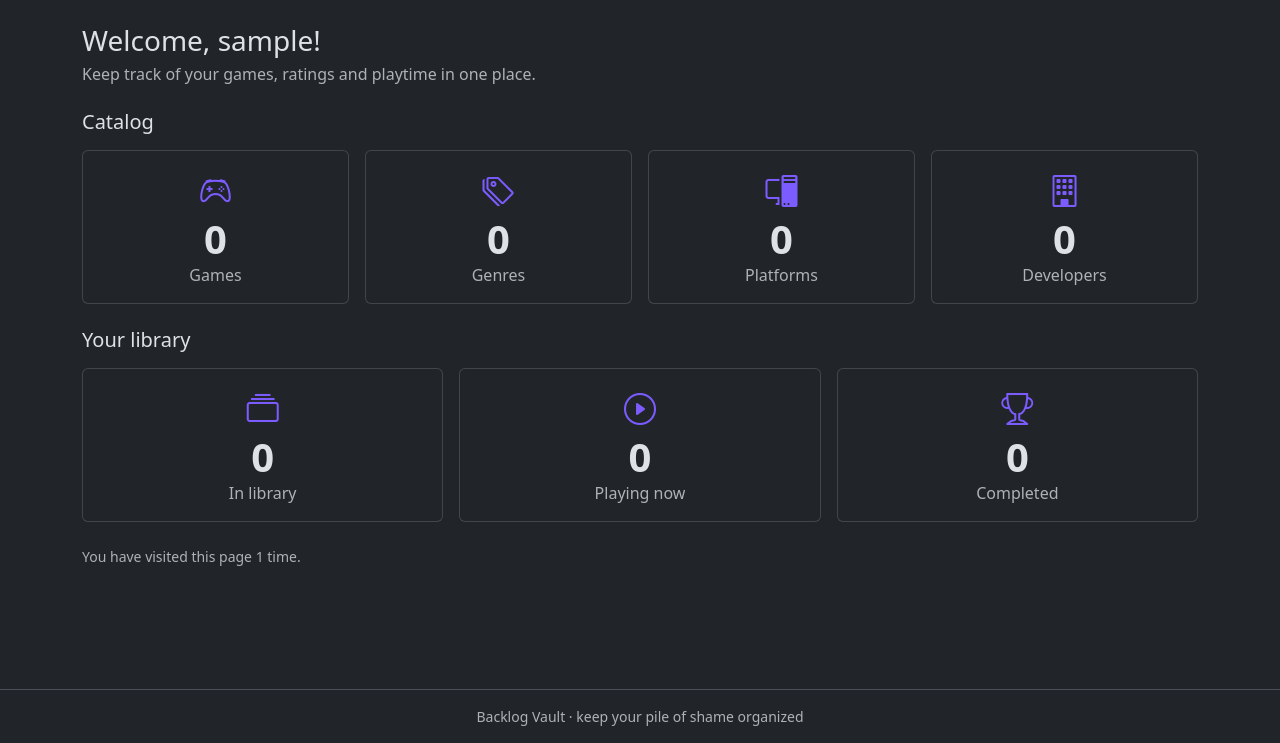
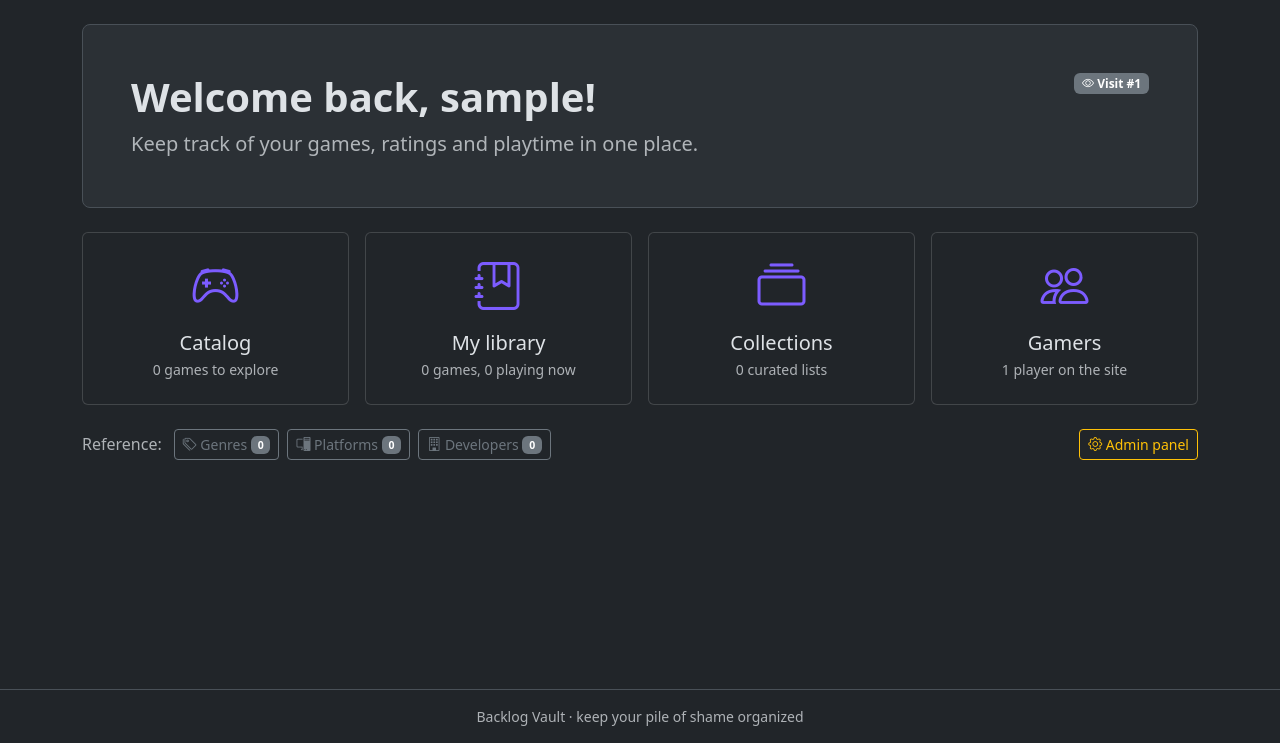
Before and after one commit to CemXokenc/backlog_vault, a Django app: page / in a window 1280 px wide. Shown: the part 57-800 px from the top of the page. Run offline with Django 5.2, Linux system fonts and the light colour scheme; the visitor is signed in with stand-in values (Sample User, id 1); data comes from the database, SQL or seed files in the repository; data that the repository does not hold is empty.

Commit message:
redesign home page with navigation tiles

```diff
--- a/templates/vault/index.html
+++ b/templates/vault/index.html
@@ -3,29 +3,76 @@
 {% block title %}Home{% endblock %}
 
 {% block content %}
-  <div class="mb-4">
-    <h1 class="h3 mb-1">Welcome, {{ user.nickname|default:user.username }}!</h1>
-    <p class="text-body-secondary mb-0">
-      Keep track of your games, ratings and playtime in one place.
-    </p>
+  <div class="p-4 p-md-5 mb-4 rounded-3 bg-body-tertiary border">
+    <div class="d-flex justify-content-between align-items-start gap-3">
+      <div>
+        <h1 class="display-6 fw-semibold mb-2">Welcome back, {{ user.nickname|default:user.username }}!</h1>
+        <p class="lead text-body-secondary mb-0">
+          Keep track of your games, ratings and playtime in one place.
+        </p>
+      </div>
+      <span class="badge text-bg-secondary text-nowrap" title="How many times you opened the home page in this session">
+        <i class="bi bi-eye"></i> Visit #{{ num_visits }}
+      </span>
+    </div>
   </div>
 
-  <h2 class="h5 mb-3">Catalog</h2>
-  <div class="row g-3 mb-4">
-    {% include "includes/stat_card.html" with icon="controller" value=num_games label="Games" %}
-    {% include "includes/stat_card.html" with icon="tags" value=num_genres label="Genres" %}
-    {% include "includes/stat_card.html" with icon="pc-display" value=num_platforms label="Platforms" %}
-    {% include "includes/stat_card.html" with icon="building" value=num_developers label="Developers" %}
+  <div class="row row-cols-1 row-cols-sm-2 row-cols-xl-4 g-3 mb-4">
+    <div class="col">
+      <a class="card game-card h-100 text-decoration-none" href="{% url 'vault:game-list' %}">
+        <div class="card-body text-center py-4">
+          <i class="bi bi-controller display-5 text-primary"></i>
+          <h2 class="h5 mt-3 mb-1">Catalog</h2>
+          <p class="text-body-secondary small mb-0">{{ num_games }} game{{ num_games|pluralize }} to explore</p>
+        </div>
+      </a>
+    </div>
+    <div class="col">
+      <a class="card game-card h-100 text-decoration-none" href="{% url 'vault:library-list' %}">
+        <div class="card-body text-center py-4">
+          <i class="bi bi-journal-bookmark display-5 text-primary"></i>
+          <h2 class="h5 mt-3 mb-1">My library</h2>
+          <p class="text-body-secondary small mb-0">
+            {{ my_library.total }} game{{ my_library.total|pluralize }}, {{ my_library.playing }} playing now
+          </p>
+        </div>
+      </a>
+    </div>
+    <div class="col">
+      <a class="card game-card h-100 text-decoration-none" href="{% url 'vault:collection-list' %}">
+        <div class="card-body text-center py-4">
+          <i class="bi bi-collection display-5 text-primary"></i>
+          <h2 class="h5 mt-3 mb-1">Collections</h2>
+          <p class="text-body-secondary small mb-0">{{ num_collections }} curated list{{ num_collections|pluralize }}</p>
+        </div>
+      </a>
+    </div>
+    <div class="col">
+      <a class="card game-card h-100 text-decoration-none" href="{% url 'vault:gamer-list' %}">
+        <div class="card-body text-center py-4">
+          <i class="bi bi-people display-5 text-primary"></i>
+          <h2 class="h5 mt-3 mb-1">Gamers</h2>
+          <p class="text-body-secondary small mb-0">{{ num_gamers }} player{{ num_gamers|pluralize }} on the site</p>
+        </div>
+      </a>
+    </div>
   </div>
 
-  <h2 class="h5 mb-3">Your library</h2>
-  <div class="row g-3 mb-4">
-    {% include "includes/stat_card.html" with icon="collection" value=my_library.total label="In library" cols=4 %}
-    {% include "includes/stat_card.html" with icon="play-circle" value=my_library.playing label="Playing now" cols=4 %}
-    {% include "includes/stat_card.html" with icon="trophy" value=my_library.completed label="Completed" cols=4 %}
+  <div class="d-flex flex-wrap align-items-center gap-2">
+    <span class="text-body-secondary me-1">Reference:</span>
+    <a class="btn btn-outline-secondary btn-sm" href="{% url 'vault:genre-list' %}">
+      <i class="bi bi-tags"></i> Genres <span class="badge text-bg-secondary">{{ num_genres }}</span>
+    </a>
+    <a class="btn btn-outline-secondary btn-sm" href="{% url 'vault:platform-list' %}">
+      <i class="bi bi-pc-display"></i> Platforms <span class="badge text-bg-secondary">{{ num_platforms }}</span>
+    </a>
+    <a class="btn btn-outline-secondary btn-sm" href="{% url 'vault:developer-list' %}">
+      <i class="bi bi-building"></i> Developers <span class="badge text-bg-secondary">{{ num_developers }}</span>
+    </a>
+    {% if user.is_staff %}
+      <a class="btn btn-outline-warning btn-sm ms-auto" href="{% url 'admin:index' %}">
+        <i class="bi bi-gear"></i> Admin panel
+      </a>
+    {% endif %}
   </div>
-
-  <p class="text-body-secondary small">
-    You have visited this page {{ num_visits }} time{{ num_visits|pluralize }}.
-  </p>
 {% endblock %}
--- a/vault/views.py
+++ b/vault/views.py
@@ -48,6 +48,8 @@ def index(request):
         "num_genres": Genre.objects.count(),
         "num_platforms": Platform.objects.count(),
         "num_developers": Developer.objects.count(),
+        "num_collections": Collection.objects.count(),
+        "num_gamers": Gamer.objects.count(),
         "my_library": my_library,
     }
 
```
